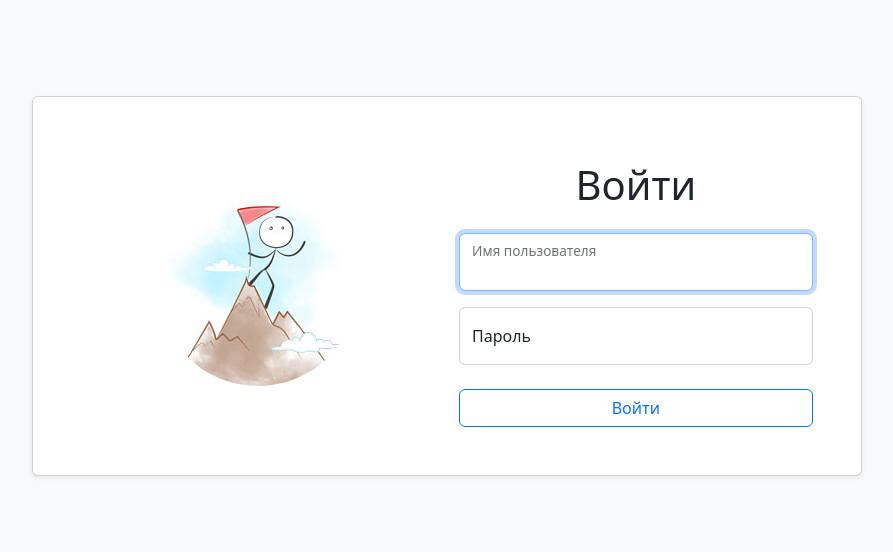
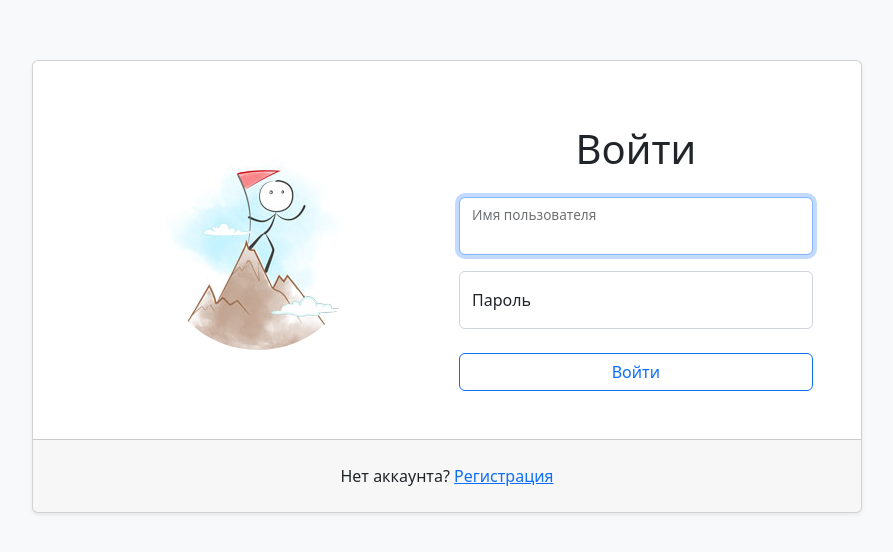
Before and after one commit to denikeev/frontend-project-12, a React (Create React App) app in the folder frontend/: page /login in a window 1280 px wide. Shown: the part 114-666 px from the top of the page, without its empty margins (193-1086 px from the left). Built offline with nearby package versions, Linux system fonts and the light colour scheme; no server answers.

Commit message:
add registration link in LoginPage

```diff
--- a/frontend/src/components/LoginPage.jsx
+++ b/frontend/src/components/LoginPage.jsx
@@ -1,6 +1,6 @@
 import axios from 'axios';
 import React, { useEffect, useRef, useState } from 'react';
-import { useNavigate } from 'react-router-dom';
+import { useNavigate, Link } from 'react-router-dom';
 import { useFormik } from 'formik';
 import * as yup from 'yup';
 import { useDispatch } from 'react-redux';
@@ -102,6 +102,13 @@ const LoginPage = () => {
                   </fieldset>
                 </Form>
               </Card.Body>
+              <Card.Footer className="p-4 text-center">
+                <span>
+                  Нет аккаунта?
+                  {' '}
+                </span>
+                <Link to="/signup">Регистрация</Link>
+              </Card.Footer>
             </Card>
           </Col>
         </Row>
```
